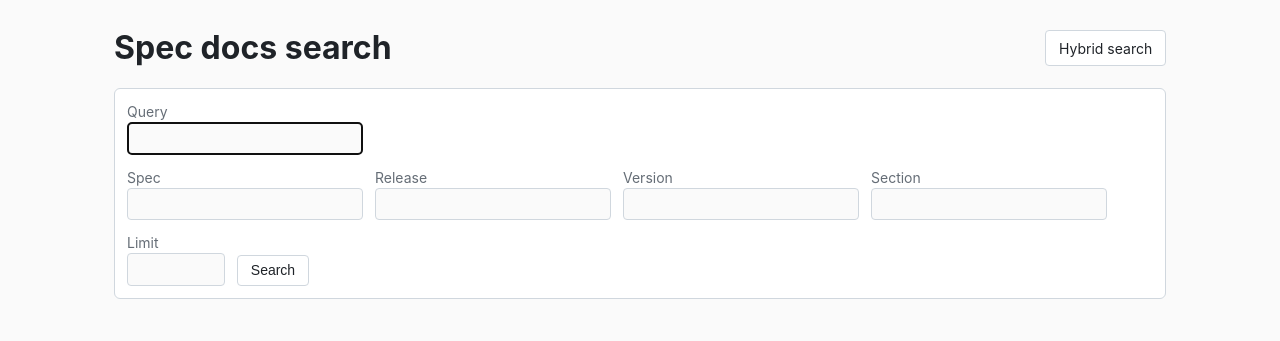
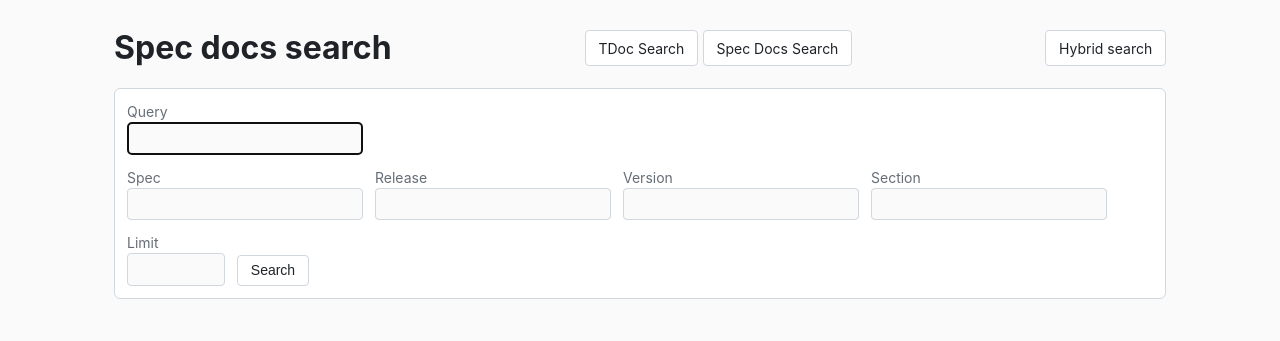
Before and after one commit to jerrywang121/doc3gpp, a Python web app: template src/doc3gpp/web/templates/spec_docs_search.html in a window 1280 px wide. Shown: the part 49-390 px from the top of the page. Run offline with Jinja, Linux system fonts and the light colour scheme; the template is opened without the code that fills it, so the values that code supplies are empty.

Commit message:
feat: add spec document search tabs

```diff
--- a/src/doc3gpp/web/routes/search.py
+++ b/src/doc3gpp/web/routes/search.py
@@ -162,6 +162,7 @@ async def search_query(
         name=template_name,
         context={
             "active_nav": "search",
+            "search_resource": "tdoc",
             "mode": "fts5",
             "query": q,
             "hits": hits,
@@ -249,6 +250,7 @@ async def search_semantic(
         name=template_name,
         context={
             "active_nav": "search",
+            "search_resource": "tdoc",
             "mode": "sem",
             "query": q,
             "fts5_query": fts5_query,
--- a/src/doc3gpp/web/routes/spec_docs.py
+++ b/src/doc3gpp/web/routes/spec_docs.py
@@ -303,6 +303,7 @@ async def spec_doc_search_query(
 
     shared = {
         "mode": "fts5",
+        "search_resource": "spec_doc",
         "query": q,
         "hits": hits,
         "total": len(hits),
@@ -411,6 +412,7 @@ async def spec_doc_search_semantic(
 
     shared = {
         "mode": "sem",
+        "search_resource": "spec_doc",
         "query": q,
         "fts5_query": fts5_query,
         "fts5_weight": fts5_weight,
--- /dev/null
+++ b/src/doc3gpp/web/templates/partials/search_resource_tabs.html
@@ -0,0 +1,4 @@
+<nav class="search-tabs" aria-label="Search resources">
+  <a class="btn{% if search_resource == 'tdoc' %} primary{% endif %}" href="/tdocs/search">TDoc Search</a>
+  <a class="btn{% if search_resource == 'spec_doc' %} primary{% endif %}" href="/spec-docs/search">Spec Docs Search</a>
+</nav>
--- a/src/doc3gpp/web/templates/search_results.html
+++ b/src/doc3gpp/web/templates/search_results.html
@@ -3,6 +3,7 @@
 {% block content %}
   <div class="page-header">
     <h1>Search</h1>
+    {% include "partials/search_resource_tabs.html" %}
     <div class="page-actions">
       {% if mode == 'sem' %}
         <a class="btn" href="/tdocs/search">FTS5 search</a>
--- a/src/doc3gpp/web/templates/spec_docs_search.html
+++ b/src/doc3gpp/web/templates/spec_docs_search.html
@@ -3,6 +3,7 @@
 {% block content %}
   <div class="page-header">
     <h1>Spec docs search</h1>
+    {% include "partials/search_resource_tabs.html" %}
     <div class="page-actions">
       {% if mode == 'sem' %}
         <a class="btn" href="/spec-docs/search">FTS5 search</a>
```
Also changed, not shown: src/doc3gpp/web/templates/partials/spec_doc_search_results_table.html (+9 -1 lines), tests/unit/test_web_routes.py (+45 -0 lines).
